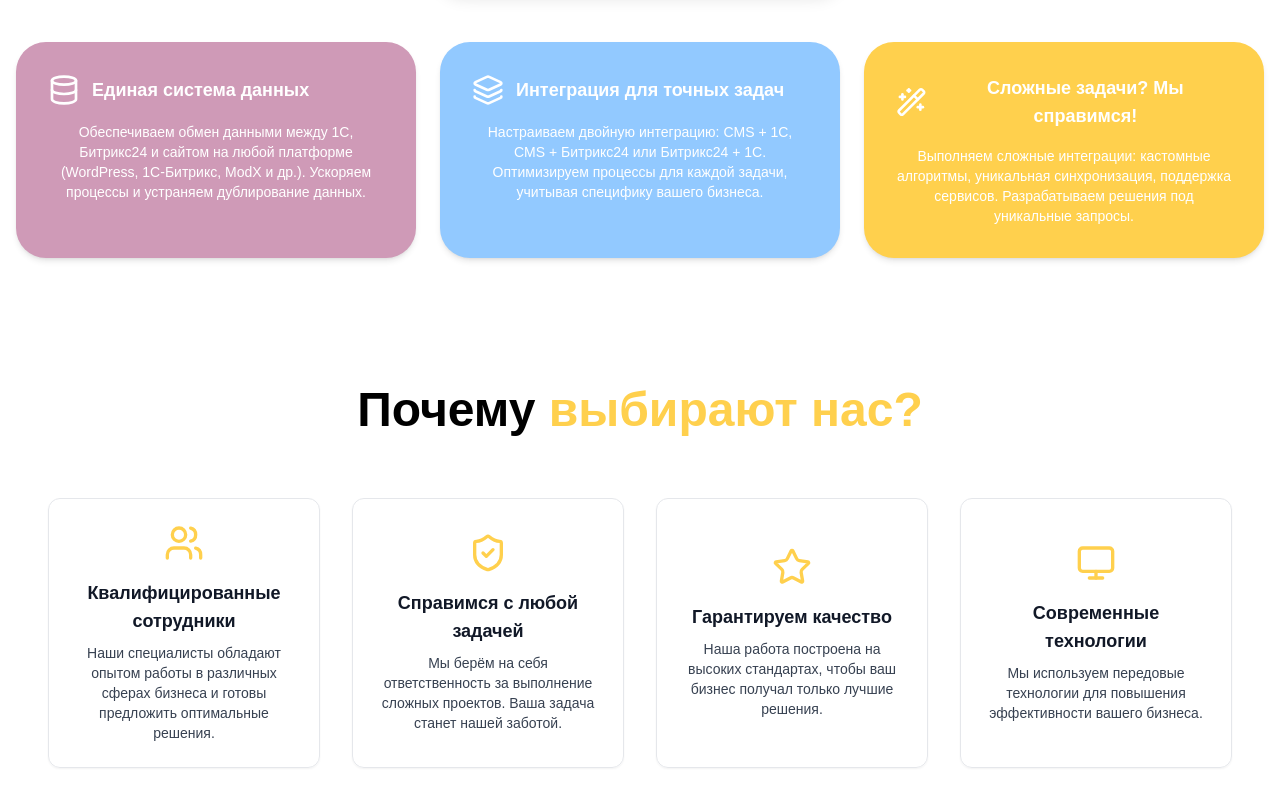
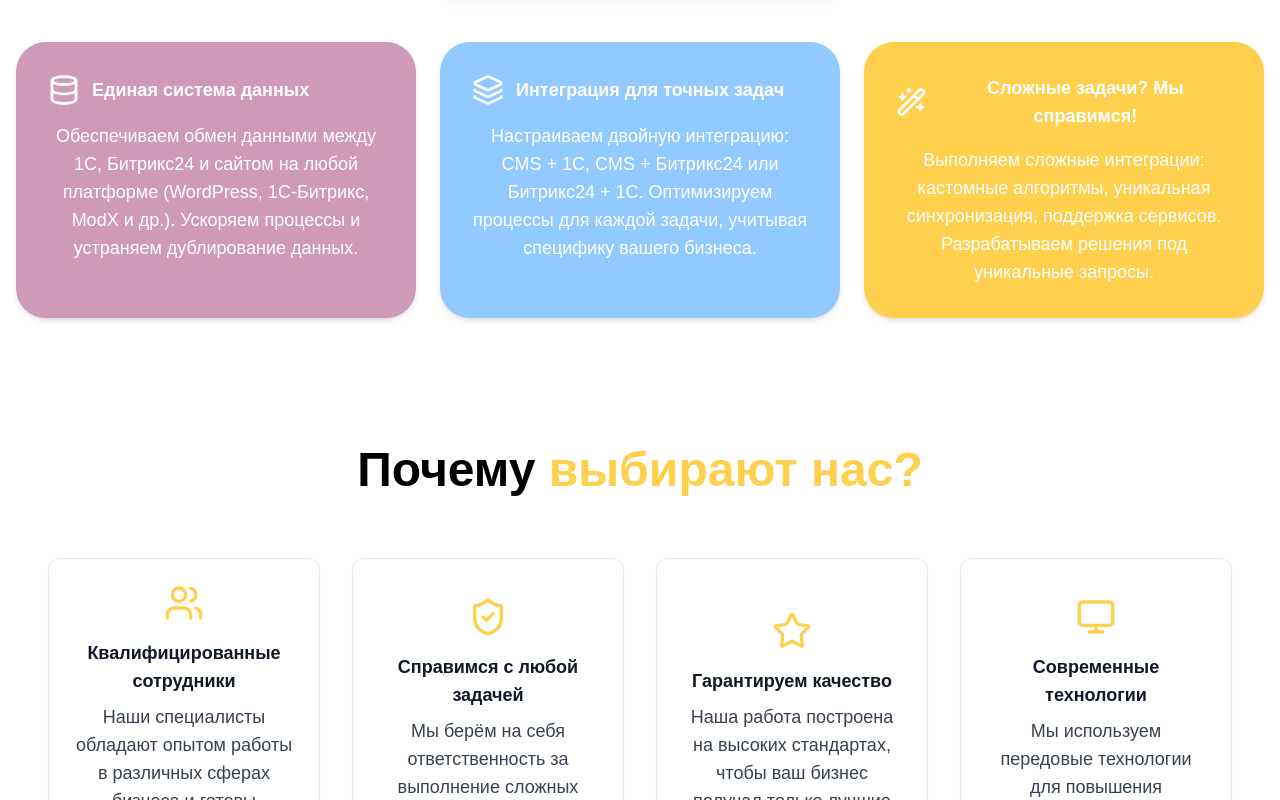
Before and after one commit to mksusha/Integrify, a Next.js app: page / in a window 1280 px wide. Shown: the part 520-1320 px from the top of the page. Built offline with nearby package versions, Linux system fonts and the light colour scheme.

Commit message:
Fix missing updates

```diff
--- a/src/components/CaseSection.tsx
+++ b/src/components/CaseSection.tsx
@@ -2,6 +2,8 @@
 
 import {motion} from "framer-motion";
 import {useEffect, useState} from "react";
+import AOS from "aos";
+import "aos/dist/aos.css";
 
 const cases = [
     {
@@ -35,8 +37,15 @@ const CaseSection: React.FC = () => {
         return () => window.removeEventListener("resize", handleResize);
     }, []);
 
+    useEffect(() => {
+        AOS.init({
+            duration: 800,
+            easing: "ease-out",
+        });
+    }, []);
+
     return (
-        <section data-aos="fade-up" className="py-16">
+        <section className="py-16">
             <div className="max-w-6xl mx-auto px-6 md:px-12 text-center">
                 {/* Заголовок */}
                 {isDesktop ? (
@@ -91,6 +100,8 @@ const CaseSection: React.FC = () => {
                             <div
                                 key={index}
                                 className={`${caseItem.bg} rounded-2xl p-8 shadow-lg flex flex-col justify-between`}
+                                data-aos="fade-left"
+                                data-aos-delay={`${index * 200}`}
                             >
                                 <h3 className="text-2xl font-semibold text-gray-800 mb-4">
                                     {caseItem.title}
--- a/src/components/HeroSection.tsx
+++ b/src/components/HeroSection.tsx
@@ -60,7 +60,7 @@ const HeroSection: React.FC = () => {
                             <Database className="w-8 h-8 mr-3" />
                             <h3 className="text-lg font-bold">Единая система данных</h3>
                         </div>
-                        <p className="text-sm">
+                        <p className="text-lg">
                             Обеспечиваем обмен данными между 1С, Битрикс24 и сайтом на любой платформе
                             (WordPress, 1С-Битрикс, ModX и др.). Ускоряем процессы и устраняем дублирование данных.
                         </p>
@@ -76,10 +76,10 @@ const HeroSection: React.FC = () => {
                         }}
                     >
                         <div className="flex items-center mb-4">
-                            <Layers className="w-8 h-8 mr-3" />
+                            <Layers className="w-8 h-8 mr-3"/>
                             <h3 className="text-lg font-bold">Интеграция для точных задач</h3>
                         </div>
-                        <p className="text-sm">
+                        <p className="text-lg">
                             Настраиваем двойную интеграцию: CMS + 1С, CMS + Битрикс24 или Битрикс24 + 1С.
                             Оптимизируем процессы для каждой задачи, учитывая специфику вашего бизнеса.
                         </p>
@@ -96,10 +96,10 @@ const HeroSection: React.FC = () => {
                         }}
                     >
                         <div className="flex items-center mb-4">
-                            <WandSparkles className="w-8 h-8 mr-3" />
+                            <WandSparkles className="w-8 h-8 mr-3"/>
                             <h3 className="text-lg font-bold">Сложные задачи? Мы справимся!</h3>
                         </div>
-                        <p className="text-sm">
+                        <p className="text-lg">
                             Выполняем сложные интеграции: кастомные алгоритмы, уникальная синхронизация, поддержка
                             сервисов. Разрабатываем решения под уникальные запросы.
                         </p>
--- a/src/components/IntegrationCarousel.tsx
+++ b/src/components/IntegrationCarousel.tsx
@@ -161,15 +161,15 @@ const FullscreenIntegrationCarousel: React.FC = () => {
                             }}
                         >
                             {}
-                            <h3 className="text-lg sm:text-2xl md:text-5xl font-bold mb-4 text-center">
+                            <h3 className="text-xl sm:text-2xl md:text-5xl font-bold mb-4 text-center">
                                 {slide.title1}
                             </h3>
-                            <h4 className="text-sm sm:text-lg md:text-4xl font-semibold text-center opacity-70 mb-4">
+                            <h4 className="text-lg sm:text-xl md:text-4xl font-semibold text-center opacity-70 mb-4">
                                 {slide.title2}
                             </h4>
 
                             {}
-                            <p className="text-xs sm:text-sm  md:text-lg text-center mb-4 sm:mb-14 w-11/12 sm:w-4/5">
+                            <p className="text-sm sm:text-lg  md:text-lg text-center mb-4 sm:mb-14 w-11/12 sm:w-4/5">
                                 {slide.description}
                             </p>
 
--- a/src/components/WhyChooseUsPage.tsx
+++ b/src/components/WhyChooseUsPage.tsx
@@ -77,7 +77,7 @@ const ReasonsSectionContent: React.FC = () => {
                                 <h3 className="text-lg font-semibold text-gray-900 mb-2">
                                     {reason.title}
                                 </h3>
-                                <p className="text-gray-700 text-center text-sm">
+                                <p className="text-gray-700 text-center text-lg">
                                     {reason.description}
                                 </p>
                             </motion.div>
@@ -92,7 +92,7 @@ const ReasonsSectionContent: React.FC = () => {
                                 <h3 className="text-lg font-semibold text-gray-900 mb-2">
                                     {reason.title}
                                 </h3>
-                                <p className="text-gray-700 text-center text-sm">
+                                <p className="text-gray-700 text-center text-lg">
                                     {reason.description}
                                 </p>
                             </div>
```
